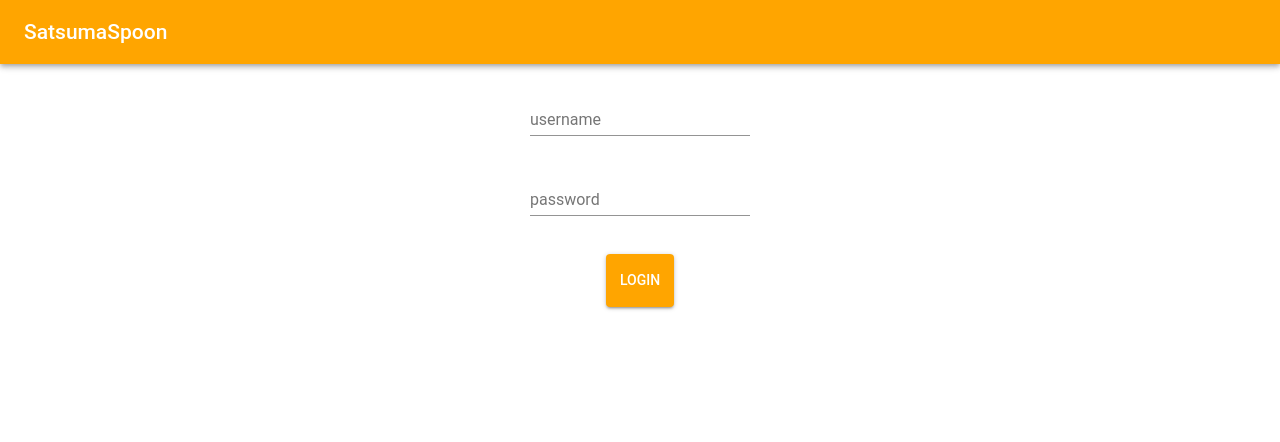
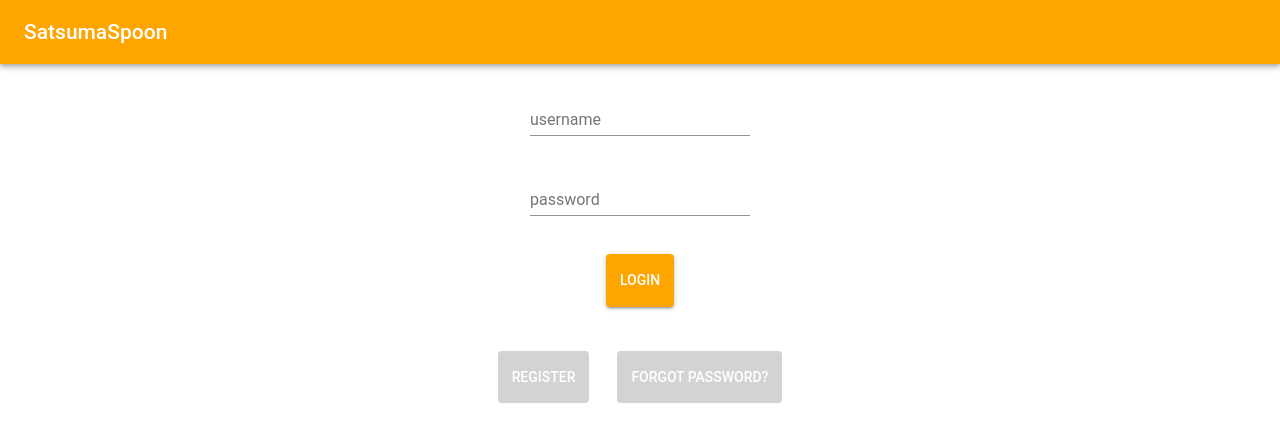
Before and after one commit to lunat1cH3ncHman/my-recipe-finder, a React (Create React App) app in the folder client/: page /login in a window 1280 px wide. Shown: the top 442 px of the page. Built offline with nearby package versions, Linux system fonts and the light colour scheme.

Commit message:
Secondary buttons to diminutive colour scheme

```diff
--- a/client/src/components/ButtonStyles.js
+++ b/client/src/components/ButtonStyles.js
@@ -64,7 +64,10 @@ export const forgotButton = {
 };
 
 export const secondOptionButton = {
-  background: 'primary',
+  background: 'lightgrey',
+  // variant: 'outlined',
+  size: 'small',
+  // color: 'orange',
   padding: '1em',
   margin: '1em',
 };
--- a/client/src/components/LinkButtons.js
+++ b/client/src/components/LinkButtons.js
@@ -13,7 +13,7 @@ export default class LinkButtons extends Component {
     const { buttonText, buttonStyle, link } = this.props;
     return (
       <Fragment>
-        <Button variant="contained" color="primary" style={buttonStyle}>
+        <Button style={buttonStyle}>
           <Link style={linkStyle} to={link}>
             {buttonText}
           </Link>
--- a/client/src/components/RecipeLayout.js
+++ b/client/src/components/RecipeLayout.js
@@ -8,6 +8,8 @@ import Card from '@material-ui/core/Card';
 import CardContent from '@material-ui/core/CardContent';
 
 // https://material-ui.com/getting-started/page-layout-examples/
+// https://css-tricks.com/snippets/css/a-guide-to-flexbox/
+// https://material-ui.com/api/grid/
 
 const styles = theme => ({
   layout: {
--- a/client/src/containers/Login.js
+++ b/client/src/containers/Login.js
@@ -101,6 +101,8 @@ class Login extends Component {
       loggedIn,
       showNullError,
     } = this.state;
+
+    var testShowError = true;
     if (!loggedIn) {
       return (
         <div>
@@ -139,14 +141,14 @@ class Login extends Component {
               buttonStyle={loginButton}
               buttonText={'Login'} />
           </form>
-          {showError && (
+          {testShowError && (
             <div>
               <p><LinkButtons
                 buttonStyle={secondOptionButton}
                 buttonText={'Register'}
                 link={'/register'}/>
               <LinkButtons
-                buttonStyle={forgotButton}
+                buttonStyle={secondOptionButton}
                 buttonText={'Forgot Password?'}
                 link={'/forgotPassword'}/></p>
             </div>
```
